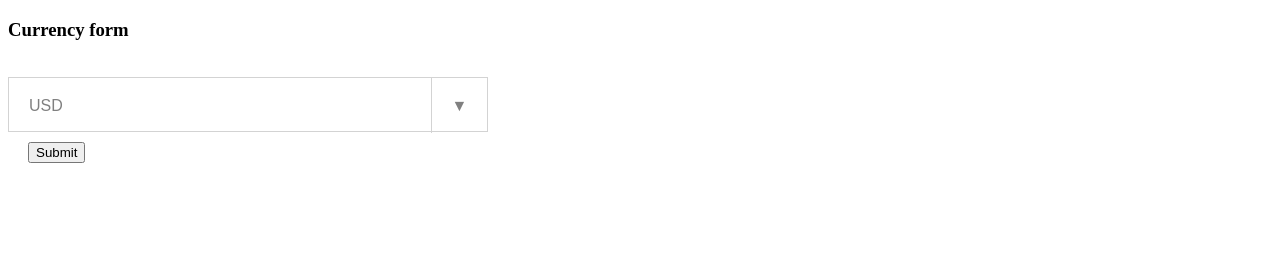
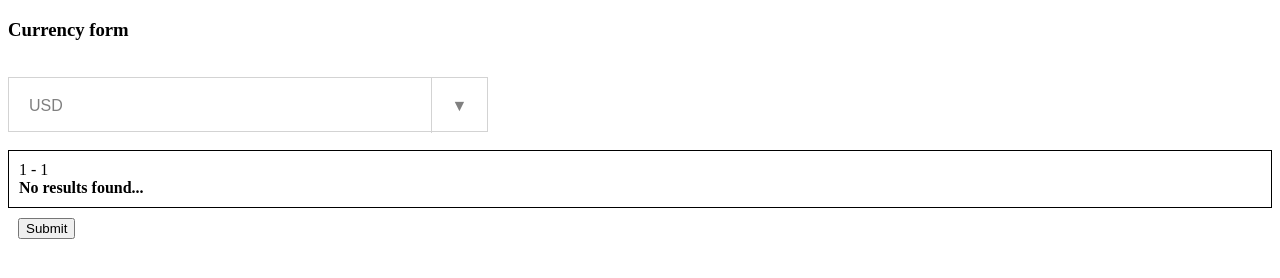
Before and after one commit to ADagen/angular-form-dropdown, a plain HTML site: page index.html in a window 1280 px wide. Drawn offline with Linux system fonts and the light colour scheme.

```diff
--- a/index.html
+++ b/index.html
@@ -25,7 +25,7 @@
 			<dropdown class=form-item list=list1 selected='selects.selected1'></dropdown>
 			<dropdown class=form-item list=list2 selected='selects.selected2' ng-if=showFuther></dropdown>
 
-			<div class='animate-if result' ng-if=showFuther>
+			<div class='animate-if result'r>
 				{{selects.selected1}} - {{selects.selected2}} <br>
 				<div ng-repeat='currency in base | filterSelected:selects as results'>
 					<pre>{{currency}}</pre>
```
